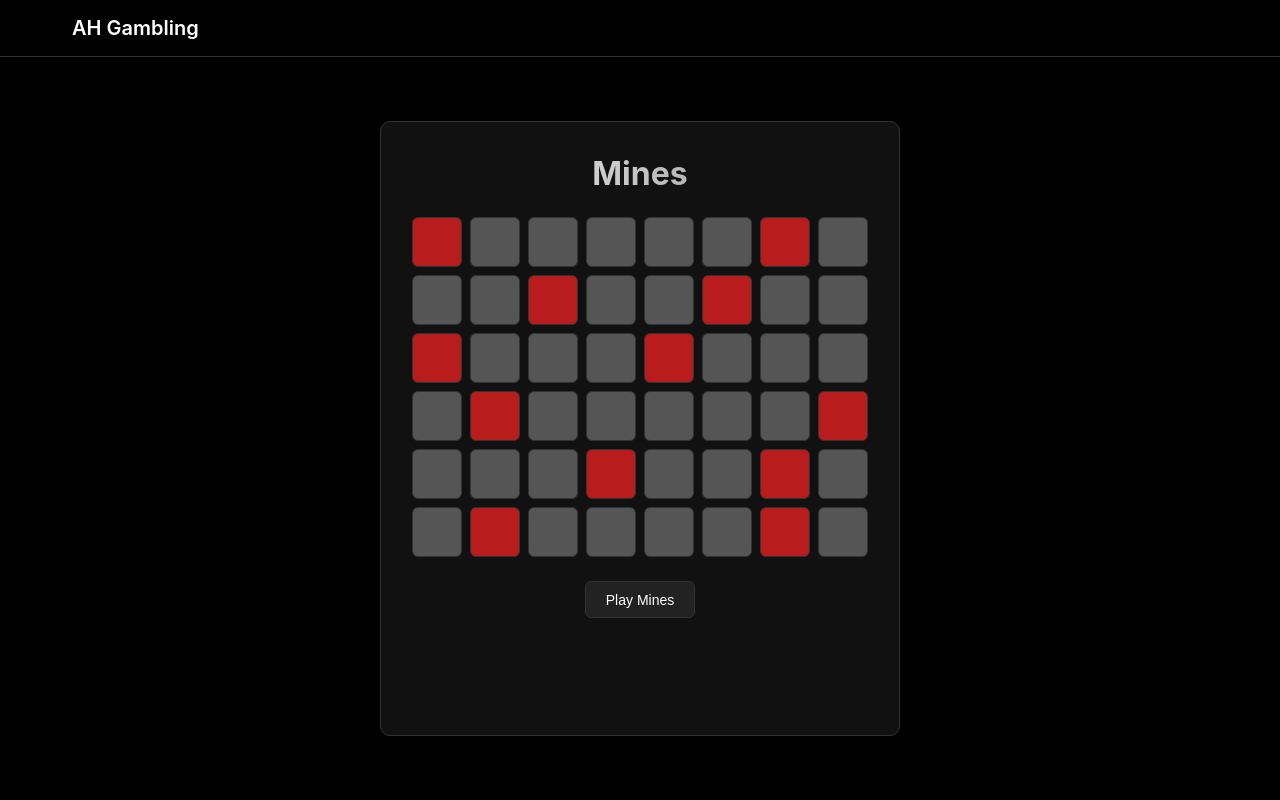
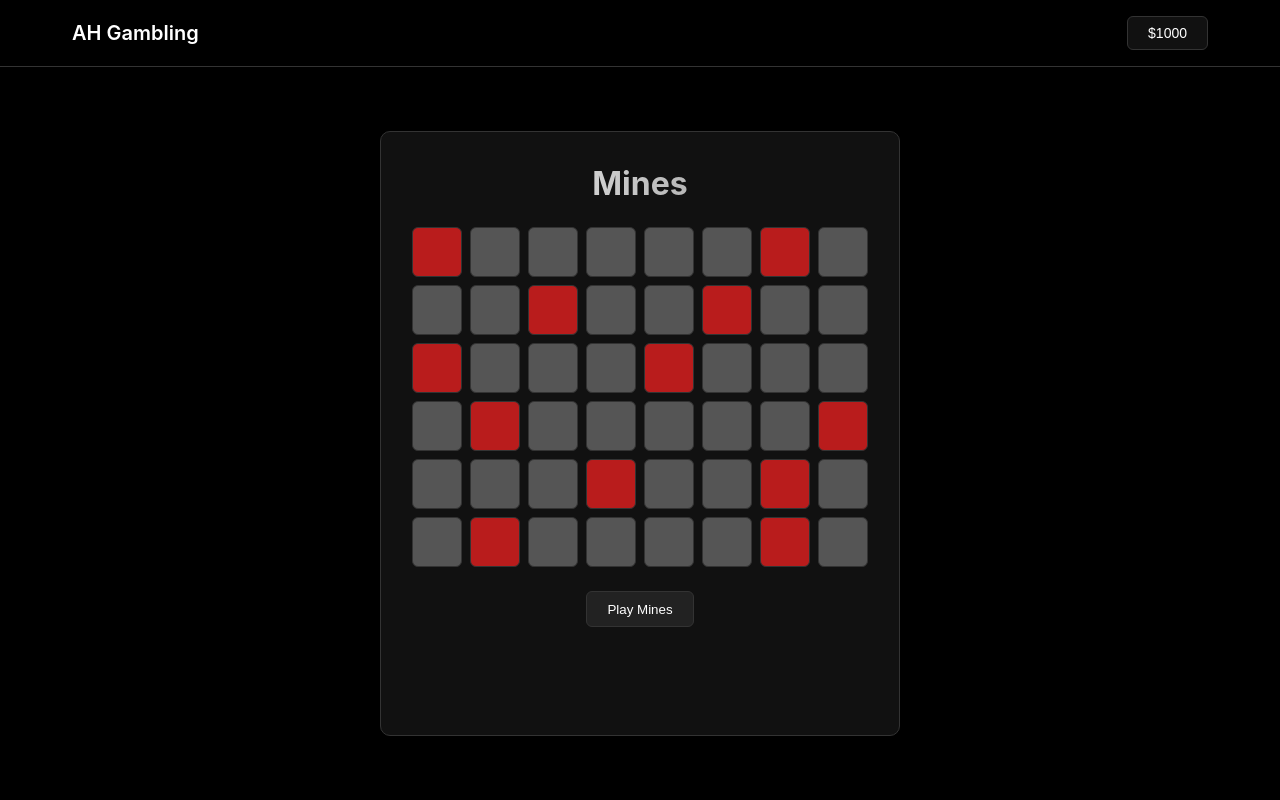
Before and after one commit to lumerions/arcadehavensite, a FastAPI app: template templates/mines.html in a window 1280 px wide. Run offline with FastAPI, Linux system fonts and the light colour scheme; the template is opened without the code that fills it, so the values that code supplies are empty; some libraries are stand-ins or nearby versions.

Commit message:
Update mines.html

```diff
--- a/templates/mines.html
+++ b/templates/mines.html
@@ -7,26 +7,18 @@
     <link rel="icon" type="image/x-icon" href="/favicon.ico">
 
     <style>
-        * {
-            margin: 0;
-            padding: 0;
-            box-sizing: border-box;
-        }
+        * { margin: 0; padding: 0; box-sizing: border-box; }
 
         body {
-            font-family: -apple-system, BlinkMacSystemFont, 'Segoe UI', 'Roboto',
-                'Oxygen', 'Ubuntu', 'Cantarell', sans-serif;
-            background-color: #000000;
-            color: #ffffff;
+            font-family: -apple-system, BlinkMacSystemFont, 'Segoe UI', Roboto, sans-serif;
+            background-color: #000;
+            color: #fff;
             min-height: 100vh;
             display: flex;
             flex-direction: column;
         }
 
-        /* Header */
-        header {
-            border-bottom: 1px solid #333333;
-        }
+        header { border-bottom: 1px solid #333; }
 
         nav {
             max-width: 1200px;
@@ -37,47 +29,93 @@
         }
 
         .logo {
+            color: #fff;
+            text-decoration: none;
+            font-weight: 600;
             font-size: 1.25rem;
-            font-weight: 600;
-            color: #ffffff;
-            text-decoration: none;
         }
 
-        /* Main */
+        /* Balance dropdown */
+        .balance-wrapper {
+            margin-left: auto;
+            position: relative;
+        }
+
+        .balance-btn {
+            background: #111;
+            border: 1px solid #333;
+            color: #fff;
+            padding: 0.5rem 1.25rem;
+            border-radius: 6px;
+            cursor: pointer;
+            font-size: 0.875rem;
+        }
+
+        .balance-btn:hover {
+            background: #222;
+            border-color: #555;
+        }
+
+        .balance-menu {
+            position: absolute;
+            right: 0;
+            top: 120%;
+            background: #111;
+            border: 1px solid #333;
+            border-radius: 8px;
+            min-width: 160px;
+            padding: 0.5rem 0;
+            display: none;
+            z-index: 100;
+        }
+
+        .balance-menu a {
+            display: block;
+            padding: 0.5rem 1rem;
+            color: #fff;
+            text-decoration: none;
+            font-size: 0.875rem;
+        }
+
+        .balance-menu a:hover {
+            background: #222;
+        }
+
+        .divider {
+            height: 1px;
+            background: #333;
+            margin: 0.4rem 0;
+        }
+
+        .balance-wrapper:focus-within .balance-menu {
+            display: block;
+        }
+
         main {
             flex: 1;
-            max-width: 1200px;
-            margin: 0 auto;
-            padding: 4rem 2rem;
             display: flex;
             justify-content: center;
+            padding: 4rem 2rem;
         }
 
         .card {
-            width: 100%;
-            max-width: 520px;
-            background-color: #111111;
-            border: 1px solid #333333;
+            background: #111;
+            border: 1px solid #333;
             border-radius: 10px;
             padding: 2rem;
             text-align: center;
+            max-width: 520px;
+            width: 100%;
         }
 
         h1 {
             font-size: 2rem;
             margin-bottom: 1rem;
-            background: linear-gradient(to right, #ffffff, #888888);
+            background: linear-gradient(to right, #fff, #888);
             -webkit-background-clip: text;
             -webkit-text-fill-color: transparent;
         }
 
-        .error-message {
-            color: #ff5555;
-            font-weight: 500;
-            margin-bottom: 1rem;
-        }
-
-        /* Grid */
         .grid {
             display: grid;
             grid-template-columns: repeat(8, 50px);
@@ -90,60 +128,25 @@
             width: 50px;
             height: 50px;
             border-radius: 6px;
-            background-color: #222222;
-            border: 1px solid #333333;
-            cursor: pointer;
-            transition: all 0.15s ease;
+            background: #222;
+            border: 1px solid #333;
         }
 
-        .cell:hover {
-            background-color: #2a2a2a;
-        }
-
-        .cell.mine {
-            background-color: #b91c1c;
-        }
-
-        .cell.empty {
-            background-color: #555555;
-        }
-
-        /* Button */
-        form {
-            margin-top: 1.5rem;
-        }
+        .cell.mine { background: #b91c1c; }
+        .cell.empty { background: #555; }
 
         button {
             padding: 0.6rem 1.25rem;
-            background-color: #222222;
-            color: #ffffff;
-            border: 1px solid #333333;
+            background: #222;
+            border: 1px solid #333;
+            color: #fff;
             border-radius: 6px;
             cursor: pointer;
-            font-size: 0.875rem;
-            font-weight: 500;
-            transition: all 0.2s ease;
         }
 
         button:hover {
-            background-color: #333333;
-            border-color: #555555;
-        }
-
-        @media (max-width: 600px) {
-            main {
-                padding: 2rem 1rem;
-            }
-
-            .grid {
-                grid-template-columns: repeat(8, 42px);
-                gap: 6px;
-            }
-
-            .cell {
-                width: 42px;
-                height: 42px;
-            }
+            background: #333;
+            border-color: #555;
         }
     </style>
 </head>
@@ -152,6 +155,16 @@
 <header>
     <nav>
         <a href="/" class="logo">AH Gambling</a>
+
+        <div class="balance-wrapper">
+            <button class="balance-btn">$1000</button>
+            <div class="balance-menu">
+                <a href="/deposit">Deposit</a>
+                <a href="/withdraw">Withdraw</a>
+                <div class="divider"></div>
+                <a href="/logout">Log out</a>
+            </div>
+        </div>
     </nav>
 </header>
 
@@ -159,9 +172,6 @@
     <div class="card">
         <h1>Mines</h1>
 
-        {% if error %}
-            <div class="error-message">{{ error }}</div>
-        {% endif %}
 
         <div class="grid">
             <div class="cell mine"></div>
@@ -172,7 +182,6 @@
             <div class="cell empty"></div>
             <div class="cell mine"></div>
             <div class="cell empty"></div>
-
             <div class="cell empty"></div>
             <div class="cell empty"></div>
             <div class="cell mine"></div>
@@ -181,7 +190,6 @@
             <div class="cell mine"></div>
             <div class="cell empty"></div>
             <div class="cell empty"></div>
-
             <div class="cell mine"></div>
             <div class="cell empty"></div>
             <div class="cell empty"></div>
@@ -190,7 +198,6 @@
             <div class="cell empty"></div>
             <div class="cell empty"></div>
             <div class="cell empty"></div>
-
             <div class="cell empty"></div>
             <div class="cell mine"></div>
             <div class="cell empty"></div>
@@ -199,7 +206,6 @@
             <div class="cell empty"></div>
             <div class="cell empty"></div>
             <div class="cell mine"></div>
-
             <div class="cell empty"></div>
             <div class="cell empty"></div>
             <div class="cell empty"></div>
@@ -208,7 +214,6 @@
             <div class="cell empty"></div>
             <div class="cell mine"></div>
             <div class="cell empty"></div>
-
             <div class="cell empty"></div>
             <div class="cell mine"></div>
             <div class="cell empty"></div>
```
